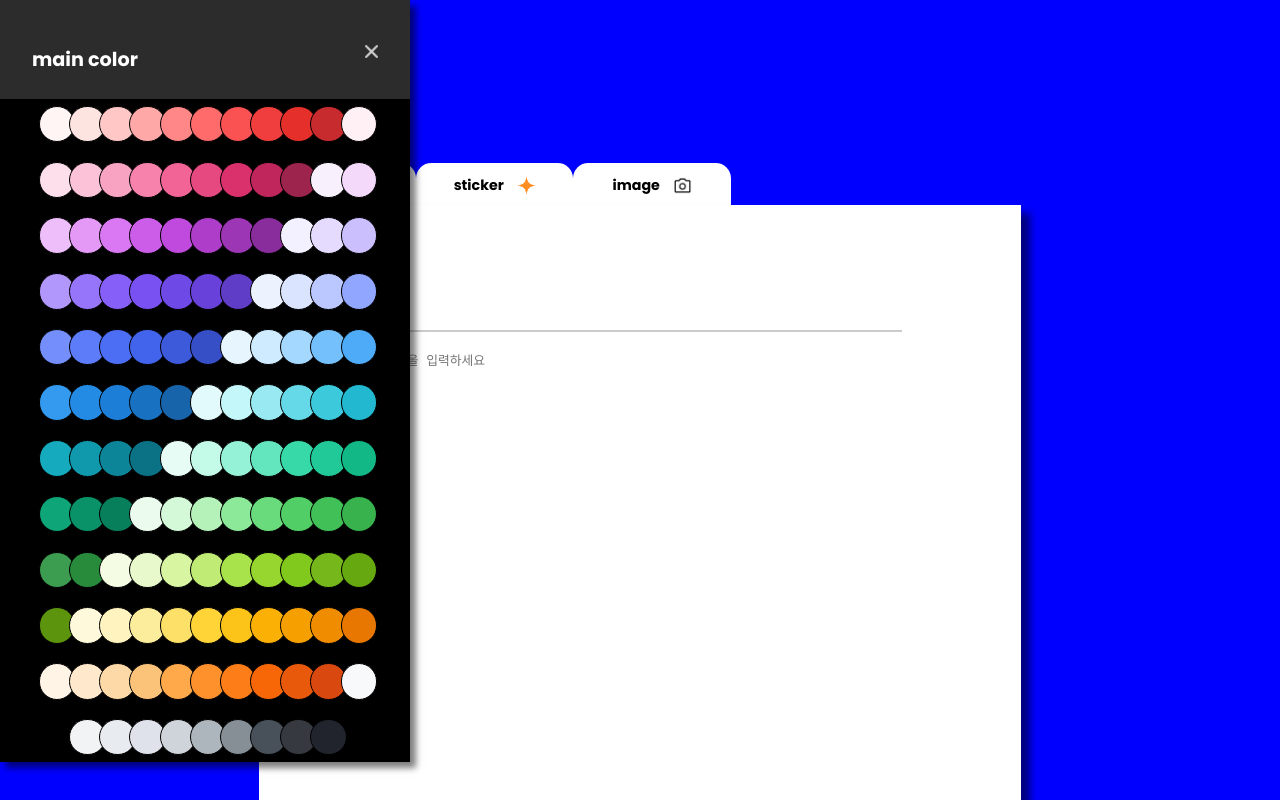
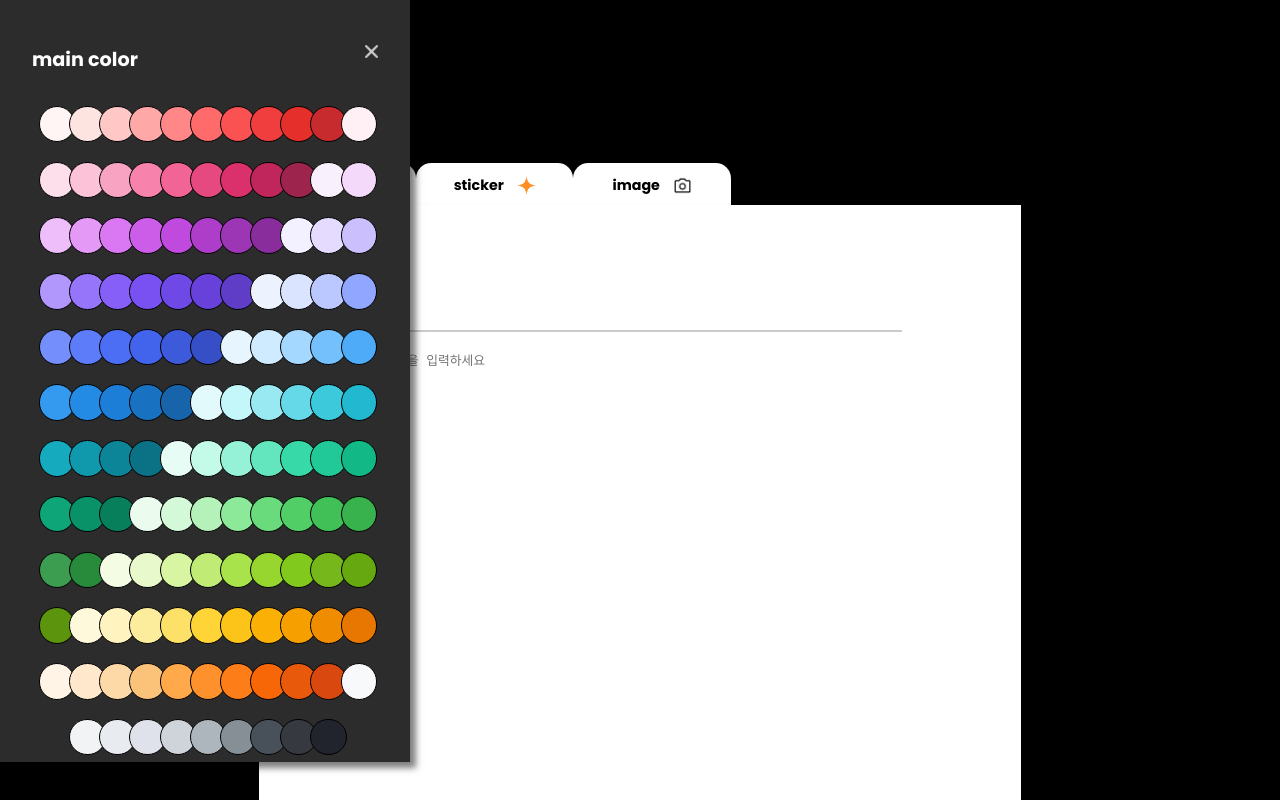
Before and after one commit to LikeLion-at-CAU-10th/Palette-React, a React (Create React App) app: page /post in a window 1280 px wide. Both pictures are taken after a click on the button "main color". Shown: the top 800 px of the page. Built offline with nearby package versions, Linux system fonts and the light colour scheme.

Commit message:
배경색 입히기

```diff
--- a/src/component/ColorModal.js
+++ b/src/component/ColorModal.js
@@ -24,7 +24,7 @@ display: flex;
 justify-content: center;
 padding: 0 3vw;
 flex-wrap: wrap;
-background-color: ${(props)=> props.bGcolor};
+background-color: ${(props)=> props.BGcolor};
 `
 
 const Palette = styled.div`
@@ -47,15 +47,17 @@ position: fixed;
 z-index: -1;
 `
 
-const ColorModal = ({ showModal, closeModal }) => {
-    const [bGcolor, setBGcolor] = useState('black');
+const ColorModal = ({ showModal, closeModal}) => {
+    const [BGcolor, setBGcolor] = useState('black');
 
     const handleClick = (e) =>{
         const pl = e.target.id;
         setBGcolor(pl);
-        console.log(bGcolor);
+        console.log(BGcolor);
+
     }
-    // console.log(bGcolor);
+    console.log(BGcolor);
+
 
     return (
         <>
@@ -68,7 +70,8 @@ const ColorModal = ({ showModal, closeModal }) => {
             <CloseButton onClick={closeModal} src={closeIm}></CloseButton>
         </ModalHeader>
 
-        <PaletteContainer bGcolor={bGcolor}> {palette.palettes.map((palettes,i)=>(
+        <PaletteContainer BGcolor={BGcolor}>
+        {palette.palettes.map((palettes,i)=>(
         <Palette id={`${palettes.color}`} color={palettes.color} onClick={handleClick}/> ))}
         </PaletteContainer>
 
--- a/src/component/PostMenu.js
+++ b/src/component/PostMenu.js
@@ -1,9 +1,11 @@
-import React, {useState} from 'react'
+import React, {useState, useEffect} from 'react'
 import PostTab from './PostTab'
 import styled from "styled-components"
 import sticker from '../data/Star4.png'
 import camera from '../data/camera.png'
-import ColorModal from './ColorModal'
+import {ModalDiv, ModalHeader, ModalTitle, CloseButton, ModalBG, Palette, PaletteContainer} from "../styles/PostModalStyled"
+import closeIm from '../data/img/close.png'
+import palette from '../data/ColorModalData'
 
 export const MenuContainer=styled.div`
 display: flex;
@@ -20,7 +22,7 @@ export const ColorBox=styled.div`
 width: 1vw;
 height: 1vw;
 border: #000000;
-background-color: blue;
+background-color: ${(props)=> props.BGcolor} ;
 margin: 0 0 0 1vw;
 `
 
@@ -38,19 +40,8 @@ height: 1.5vw;
 margin: 0 0 0 1vw;
 `
 
-export const ModalContainer=styled.div`
-position: fixed;
-top: 0;
-bottom : 0;
-right: 0;
-left: 0;
-display: flex;
-flex-direction: column;
-`
-
 
 const PostMenu = () => {
-
 
     const [showModal, setModal] = useState(false);
 
@@ -58,23 +49,46 @@ const PostMenu = () => {
         setModal(true);
 
     }
-    console.log(showModal);
-
 
     const closeModal = () =>{
         setModal(false);
+    }
+
+    //팔레트 클릭 시 색상 state 받아오기
+    const [BGcolor, setBGcolor] = useState('black');
+
+    const handleClick = (e) =>{
+        const pl = e.target.id;
+        setBGcolor(pl);
+        // console.log(BGcolor);
 
     }
-
+    // console.log(BGcolor);
 
 
     return (
         <>
         <MenuContainer>
             <div>
-                <PostTab name='main color' img={<ColorBox/>} openModal={openModal}></PostTab>
-                <ColorModal showModal={showModal} closeModal={closeModal}/>
+                <PostTab name='main color' img={<ColorBox BGcolor={BGcolor} />} openModal={openModal}></PostTab>
+
+                { showModal ?
+                <ModalBG>
+                <ModalDiv>
+                <ModalHeader>
+                    <ModalTitle> main color </ModalTitle>
+                    <CloseButton onClick={closeModal} src={closeIm}></CloseButton>
+                </ModalHeader>
+
+                <PaletteContainer BGcolor={BGcolor}>
+                {palette.palettes.map((palettes,i)=>(
+                <Palette id={`${palettes.color}`} color={palettes.color} onClick={handleClick}/> ))}
+                </PaletteContainer>
+                </ModalDiv>
+                </ModalBG> : null}
             </div>
+
+
             <div>
                 <PostTab name='sticker' img={<StickerBox src={sticker}/>} />
             </div>
@@ -86,12 +100,6 @@ const PostMenu = () => {
 
         </MenuContainer>
 
-        {/* <ModalContainer>
-            <StickerModal/>
-            <ImageModal/>
-        </ModalContainer>
-         */}
-
         </>
     )
 }
--- a/src/component/PostTab.js
+++ b/src/component/PostTab.js
@@ -10,7 +10,6 @@ export const PostTabDom = styled.button`
     /* background-color: ${(props) => props.theme.bgColor};
     color: ${(props) => props.theme.fontColor}; */
     background-color: white;
-    color: black;
     font-family: "Poppins-Bold";
     font-size: 1.1111vw;
     border: solid 0.0694vw transparent;
--- a/src/component/WriteContents.js
+++ b/src/component/WriteContents.js
@@ -7,7 +7,6 @@ display: flex;
 flex-direction: column;
 background-color: white;
 height: 50vw;
-
 `
 
 export const TitleInput=styled.input`
@@ -51,6 +50,7 @@ const WriteContents = ({onChange, contents, title}) => {
 
     const titleInput=useRef();
     const contentsInput=useRef();
+
     useEffect(()=>{
         titleInput.current.focus();
     }, []);
@@ -81,7 +81,6 @@ const WriteContents = ({onChange, contents, title}) => {
     const handleImg = (e) =>{
         encodeFileToBase64(e.target.files[0]);
     }
-
 
 
 
--- a/src/pages/Post.js
+++ b/src/pages/Post.js
@@ -1,7 +1,19 @@
-import React, {useState} from 'react'
-import PostMenu from '../component/PostMenu'
+import React, {useState, useEffect} from 'react'
 import PostContents from '../component/PostContents'
-import {PostDetailContainer} from '../styles/PDstyled'
+import PostTab from '../component/PostTab'
+import sticker from '../data/Star4.png'
+import camera from '../data/camera.png'
+import {
+    ModalDiv,
+    ModalHeader,
+    ModalTitle,
+    CloseButton,
+    ModalBG,
+    Palette,
+    PaletteContainer} from "../styles/PostModalStyled"
+import { PostContainer, MenuContainer, ColorBox, StickerBox, ImgBox, } from '../styles/PostStyled'
+import closeIm from '../data/img/close.png'
+import palette from '../data/ColorModalData'
 
 // import {ThemeProvider} from 'styled-components'
 // import {GlobalStyles, darkTheme, lightTheme} from '../styles/darkmode'
@@ -10,16 +22,68 @@ import {PostDetailContainer} from '../styles/PDstyled'
 const PostDetail = () => {
     // const [darkMode, setDarkMode]  = useState(true);
 
+    const [showModal, setModal] = useState(false);
+
+    const openModal = () =>{
+        setModal(true);
+
+    }
+
+    const closeModal = () =>{
+        setModal(false);
+    }
+
+    //팔레트 클릭 시 색상 state 받아오기
+    const [BGcolor, setBGcolor] = useState('black');
+
+    const handleClick = (e) =>{
+        const pl = e.target.id;
+        setBGcolor(pl);
+        // console.log(BGcolor);
+
+    }
+    // console.log(BGcolor);
+
 
     return (
         <>
         {/* <ThemeProvider theme={darkMode ? darkTheme : lightTheme}>
         <GlobalStyles/> */}
-        <PostDetailContainer>
-            <PostMenu>메뉴탭</PostMenu>
+        <PostContainer BGcolor={BGcolor}>
+            {/* <PostMenu>메뉴탭</PostMenu> */}
+            <MenuContainer>
+            <div>
+                <PostTab name='main color' img={<ColorBox BGcolor={BGcolor} />} openModal={openModal}></PostTab>
+
+                { showModal ?
+                <ModalBG>
+                <ModalDiv>
+                <ModalHeader>
+                    <ModalTitle> main color </ModalTitle>
+                    <CloseButton onClick={closeModal} src={closeIm}></CloseButton>
+                </ModalHeader>
+
+                <PaletteContainer BGcolor={BGcolor}>
+                {palette.palettes.map((palettes,i)=>(
+                <Palette id={`${palettes.color}`} color={palettes.color} onClick={handleClick}/> ))}
+                </PaletteContainer>
+                </ModalDiv>
+                </ModalBG> : null}
+            </div>
+
+
+            <div>
+                <PostTab name='sticker' img={<StickerBox src={sticker}/>} />
+            </div>
+
+            <div styled="position:relative">
+                <PostTab name='image' img={<ImgBox src={camera}/>}/>
+            </div>
+
+        </MenuContainer>
             <PostContents>글쓰는 부분</PostContents>
             {/* <div darkMode={darkMode} setDarkMode={setDarkMode}/> */}
-        </PostDetailContainer>
+        </PostContainer>
         {/* </ThemeProvider> */}
 
 
--- a/src/styles/PostModalStyled.js
+++ b/src/styles/PostModalStyled.js
@@ -1,5 +1,4 @@
 import styled from "styled-components"
-
 
 export const ModalDiv=styled.div`
     /* margin-top : 10vw; */
@@ -25,3 +24,35 @@ export const ModalHeader = styled.div`
 export const ModalTitle=styled.div`
     font-size: 1.5vw;
 `
+
+export const CloseButton = styled.img`
+width: 1vw;
+height: 1vw;
+`
+
+export const ModalBG=styled.div`
+position: absolute;
+top:0;
+left: 0;
+bottom:0;
+right: 0;
+z-index: 1;
+`
+
+export const PaletteContainer = styled.div`
+display: flex;
+justify-content: center;
+padding: 0 3vw;
+flex-wrap: wrap;
+background-color: #2c2c2c;
+`
+
+export const Palette = styled.div`
+width: 2.7vw;
+height: 2.7vw;
+margin: 0.5vw -0.5vw 1vw 0;
+cursor: pointer;
+border-radius: 50%;
+border: solid 0.1vw #000;
+background-color: ${(props)=> props.color};
+`
--- /dev/null
+++ b/src/styles/PostStyled.js
@@ -0,0 +1,42 @@
+import styled from "styled-components"
+
+export const PostContainer = styled.div`
+background-color: ${(props)=> props.BGcolor};
+flex-direction: column;
+display: flex;
+justify-content: center;
+align-items: center;
+`
+
+export const MenuContainer=styled.div`
+display: flex;
+justify-content: center;
+align-items: center;
+padding: 0 22.7vw 0 0;
+height: 3vw;
+margin: 13vw 0 0;
+width: 59.5vw;
+cursor: pointer;
+`
+
+export const ColorBox=styled.div`
+width: 1vw;
+height: 1vw;
+border: #000000;
+background-color: ${(props)=> props.BGcolor} ;
+margin: 0 0 0 1vw;
+`
+
+export const StickerBox = styled.img`
+width: 1.5vw;
+height: 1.5vw;
+margin: 0 0 0 1vw;
+border: transparent;
+padding: 0;
+`
+
+export const ImgBox = styled.img`
+width: 1.5vw;
+height: 1.5vw;
+margin: 0 0 0 1vw;
+`
```
